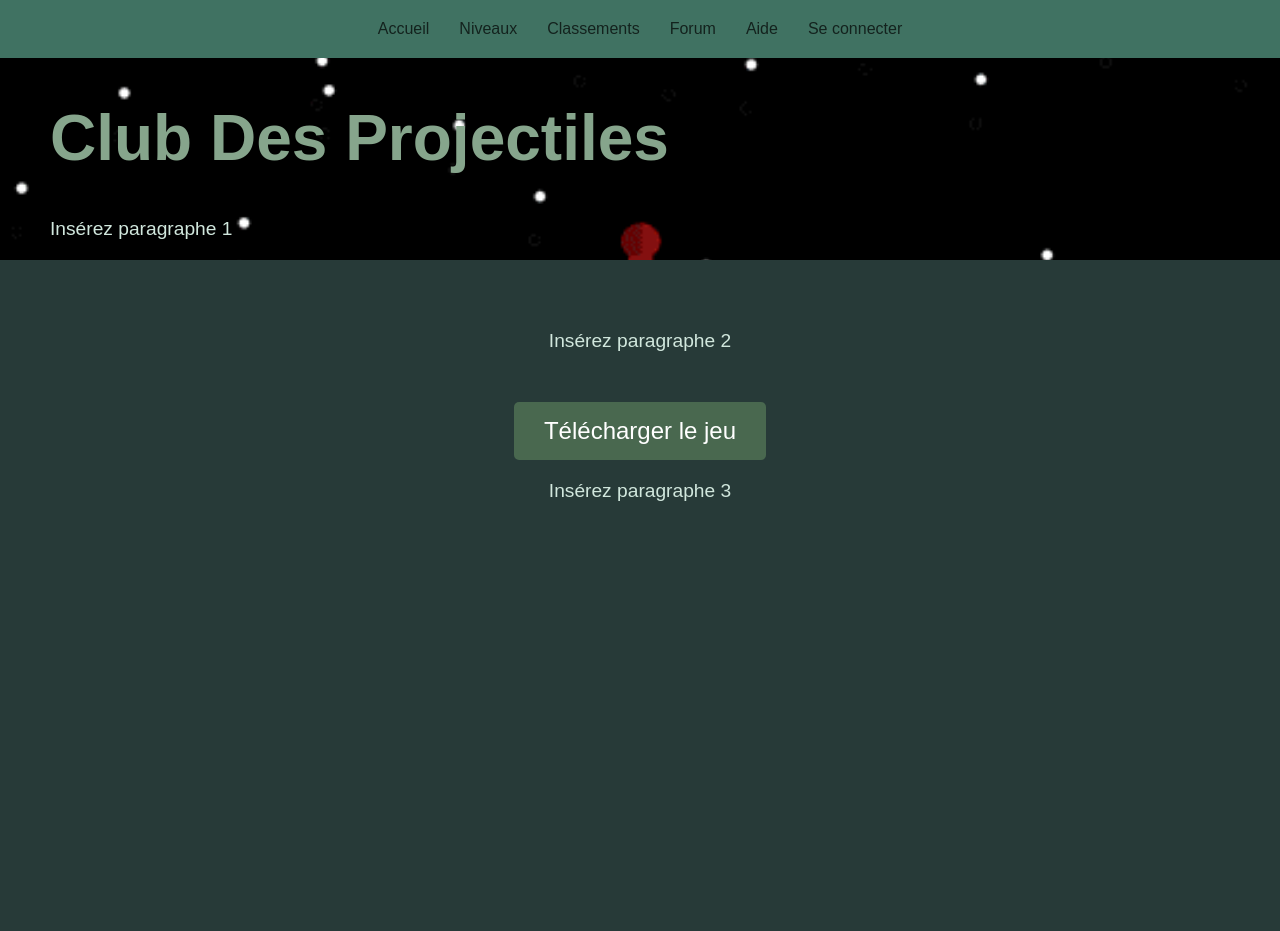
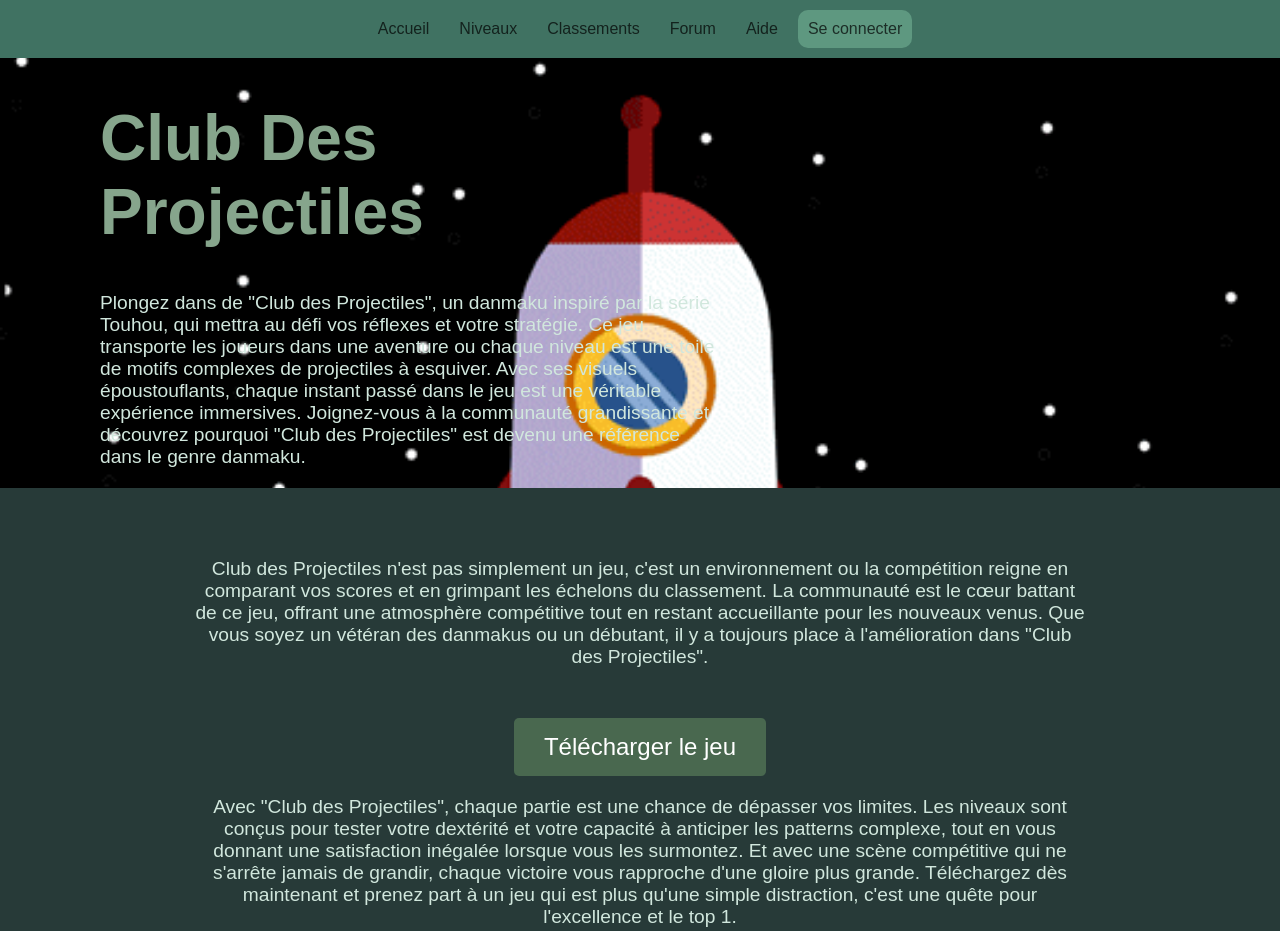
Before and after one commit to Picodoux/ProjetIntegrateurTCH099, a plain HTML site: page src/home.html in a window 1280 px wide. Before the commit the page ends 800 px from the top, so only its background shows below. Drawn offline with Linux system fonts and the light colour scheme.

Commit message:
J'ai changer la redirection de "acceuil" pour home.html dans la majeur partie des sites, plutôt de "index.html". J'ai aussi rajouter du texte pour convaincre les gens de rejoindre la communauté et de télécharger le jeu.

```diff
--- a/src/home.css
+++ b/src/home.css
@@ -47,6 +47,10 @@
 .background-gif {
     background: url('../img/example_background.gif') no-repeat center center fixed;
     background-size: cover;
+    display: flex;
+    justify-content: left;
+    align-items: center;
+    padding-left: 50px;
 }
 
 .title-and-first-paragraph {
@@ -59,8 +63,17 @@
 
 .lower-content {
     text-align: center;
-    padding: 50px 0;+
+    padding: 50px 0;
+    text-align: center;
+    padding: 50px 15%; /* Ajoutez un pourcentage de padding sur les côtés */
+    box-sizing: border-box;
 }
+
+.login {
+    background: #84c8a670;
+    border-radius: 10px;
+}
+
 
 h1 {
     color: #86a58c;
@@ -81,7 +94,7 @@
     font-size: 1.5em;
     text-decoration: none;
     border-radius: 5px;
-    transition: background-color 0.3s ease;
+    transition: 0.3s ease;
 }
 
 .download-button:hover {
--- a/src/home.html
+++ b/src/home.html
@@ -8,26 +8,41 @@
 <body>
     <div class="header">
         <nav class="navigation">
-            <a href="index.html">Accueil</a>
+            <a href="home.html">Accueil</a>
             <a href="levels.html">Niveaux</a>
             <a href="rankings.html">Classements</a>
             <a href="threads.html">Forum</a>
             <a href="help.html">Aide</a>
-            <a href="login.html">Se connecter</a>
+            <a class="login" href="login.html">Se connecter</a>
         </nav>
     </div>
 
     <div class="background-gif">
         <div class="title-and-first-paragraph">
             <h1>Club Des Projectiles</h1>
-            <p>Insérez paragraphe 1</p>
+            <p>Plongez dans de "Club des Projectiles", un danmaku inspiré par la série Touhou,
+            qui mettra au défi vos réflexes et votre stratégie. Ce jeu transporte les joueurs
+            dans une aventure ou chaque niveau est une toile de motifs complexes de projectiles
+            à esquiver. Avec ses visuels époustouflants, chaque instant passé dans le jeu est une
+            véritable expérience immersives. Joignez-vous à la communauté grandissante et découvrez
+            pourquoi "Club des Projectiles" est devenu une référence dans le genre danmaku.</p>
         </div>
     </div>
 
     <div class="lower-content">
-        <p>Insérez paragraphe 2</p>
+        <p> Club des Projectiles n'est pas simplement un jeu, c'est un environnement
+            ou la compétition reigne en comparant vos scores et en grimpant les échelons
+            du classement. La communauté est le cœur battant de ce jeu,
+            offrant une atmosphère compétitive tout en restant accueillante pour
+            les nouveaux venus. Que vous soyez un vétéran des danmakus ou un débutant, il
+             y a toujours place à l'amélioration dans "Club des Projectiles". </p>
         <a href="#" class="download-button">Télécharger le jeu</a>
-        <p>Insérez paragraphe 3</p>
+        <p>Avec "Club des Projectiles", chaque partie est une chance de dépasser vos limites.
+             Les niveaux sont conçus pour tester votre dextérité et votre capacité à anticiper
+             les patterns complexe, tout en vous donnant une satisfaction inégalée lorsque vous
+             les surmontez. Et avec une scène compétitive qui ne s'arrête jamais de grandir, chaque victoire
+             vous rapproche d'une gloire plus grande. Téléchargez dès maintenant et prenez part à un
+             jeu qui est plus qu'une simple distraction, c'est une quête pour l'excellence et le top 1.</p>
     </div>
 </body>
 </html>
```
Also changed, not shown: src/index.html (+4 -4 lines), src/login.html (+2 -2 lines), src/userSettings.html (+13 -20 lines).
